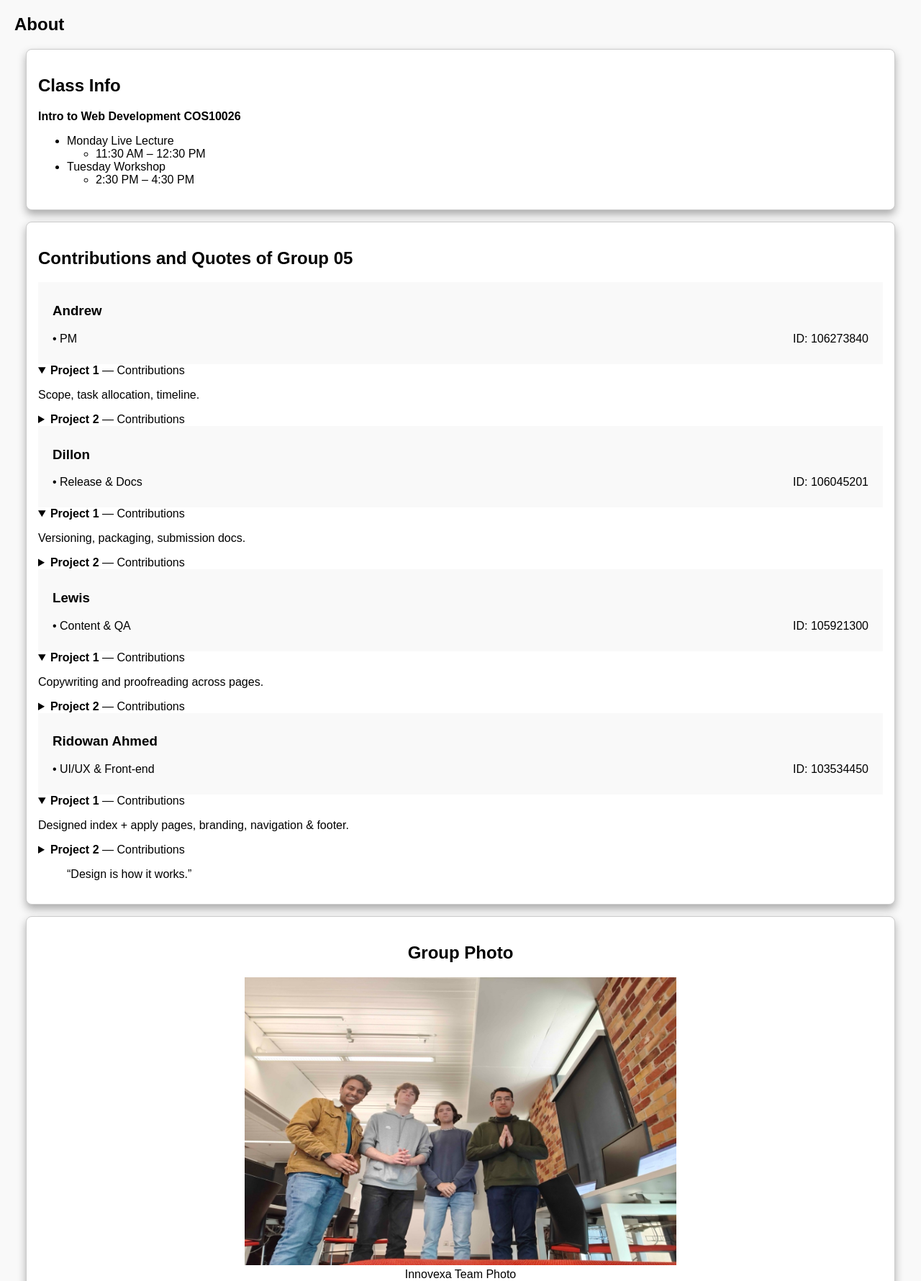
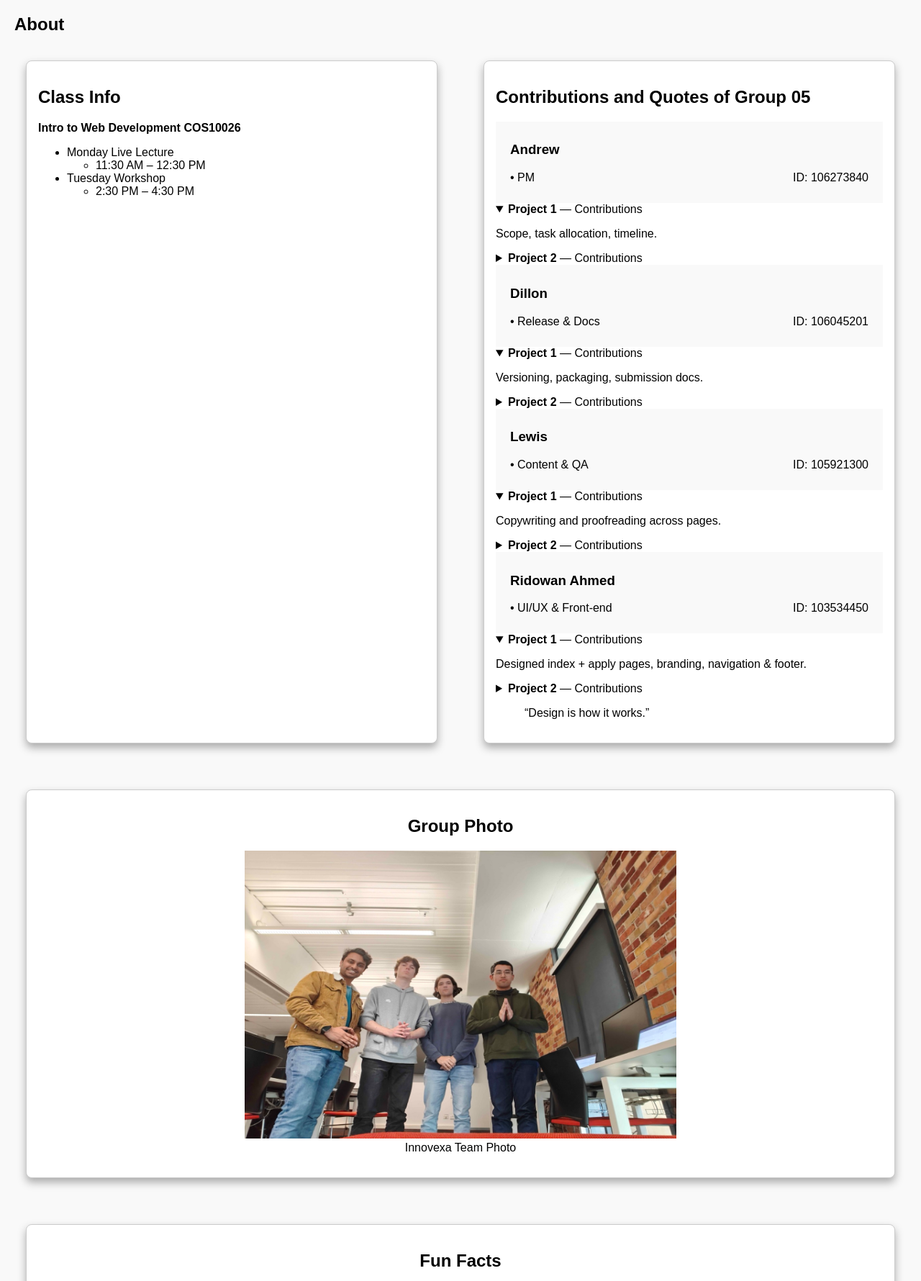
Before and after one commit to RidowanShadid/Assignment02, a PHP site: page /about.php in a window 1280 px wide. Shown: the part 245-2025 px from the top of the page at 72% size. Run offline with PHP 8.4, Linux system fonts and the light colour scheme; data that the repository does not hold is empty.

Commit message:
More merges from other style sheet

```diff
--- a/styles/styles.css
+++ b/styles/styles.css
@@ -534,3 +534,23 @@ table ,th, td {
   text-align: center;
   box-shadow: 0 6px 12px #aaa;
 }
+
+#about {
+  display: grid;
+  grid-template-columns: repeat(auto-fit, minmax(300px, 1fr));
+  grid-template-areas:
+    "TimeTable CandQ"
+    "GPhoto GPhoto"
+    "FunFacts FunFacts";
+  gap: 2em;
+}
+
+h2.about {
+  text-align: center;
+}
+
+body.about {
+  font-family: Arial, sans-serif;
+  margin: 20px;
+  background-color: #f9f9f9;
+}
```
